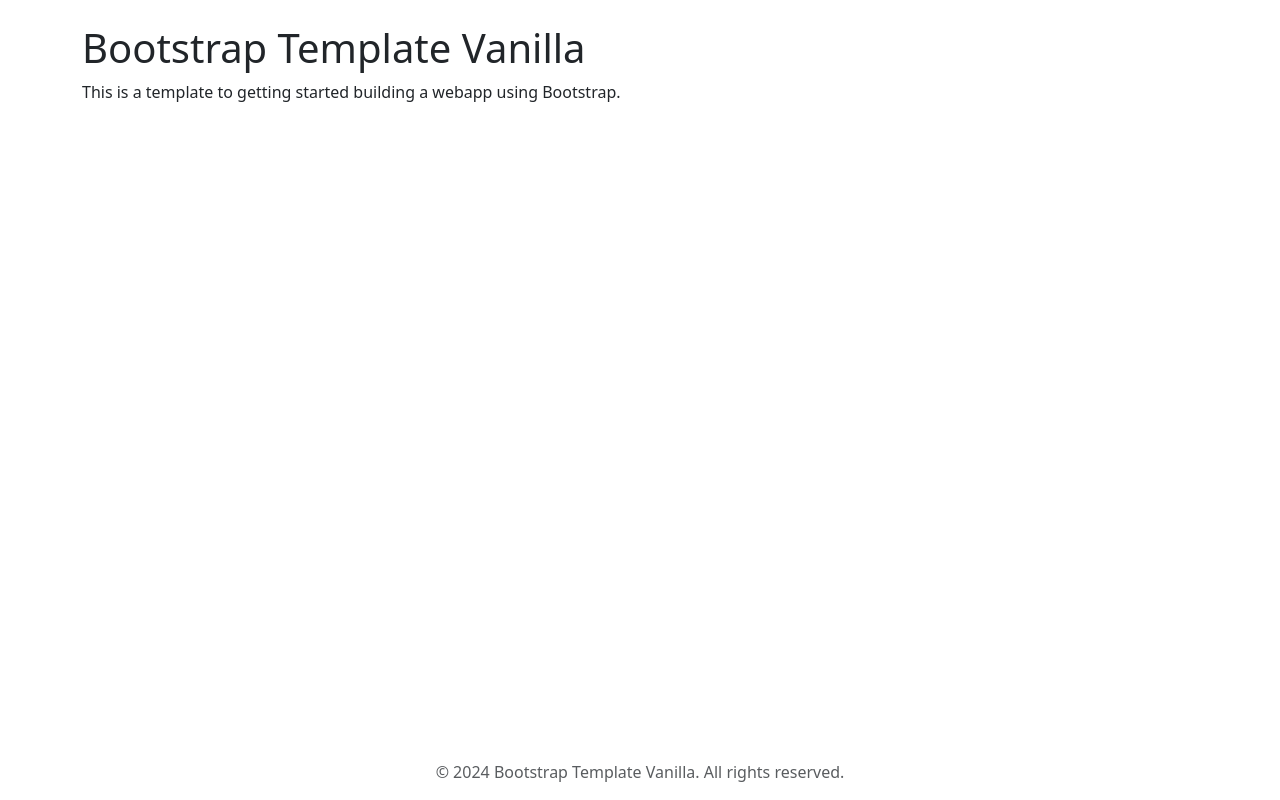
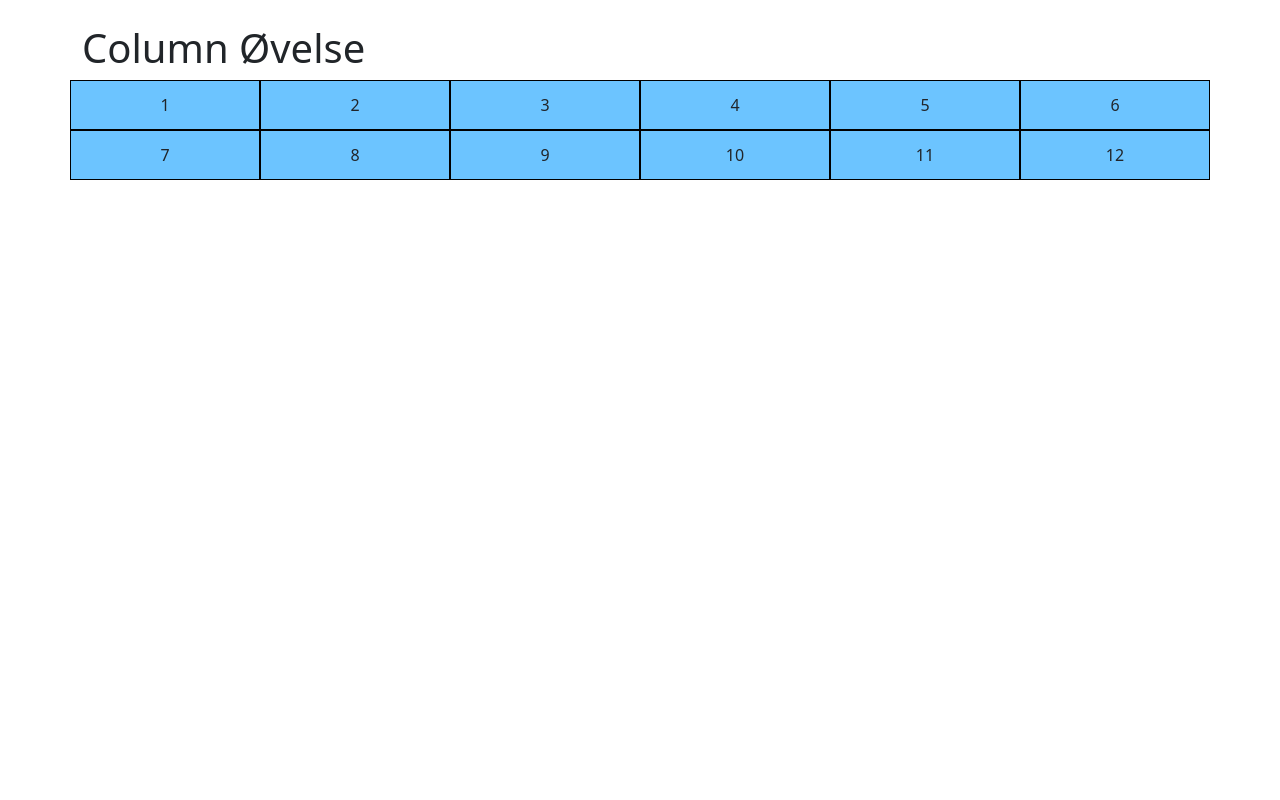
Before and after one commit to Madsf1110/tema4-bootstrap--velse, a plain HTML site: page index.html in a window 1280 px wide. Drawn offline with Linux system fonts and the light colour scheme.

Commit message:
Column øvelse

```diff
--- a/css/style.css
+++ b/css/style.css
@@ -1,3 +1,9 @@
-/*
- * Write your own styles in this file
- */
+.container [class^="col"]{
+    padding-top: .75rem;
+    padding-bottom: .75rem;
+    background-color: rgb(108, 196, 255);
+    border: 1px solid rgba(0,0,0,5);
+}
+.container mt-4{
+    margin: 8px 134.667px 0px;
+}
--- a/index.html
+++ b/index.html
@@ -15,21 +15,27 @@
     <script src="js/script.js" defer></script>
 </head>
 <body class="min-vh-100 overflow-y-scroll d-flex flex-column">
-    <header>
-        <!-- Your navigation could live here, or you can delete the header tag -->
-    </header>
 
-    <main class="flex-grow-1">
-        <section class="container mt-4">
-            <h1>Bootstrap Template Vanilla</h1>
-            <p>
-                This is a template to getting started building a webapp using Bootstrap.
-            </p>
-        </section>
-    </main>
+    <section class="container mt-4">
+        <h1>Column Øvelse</h1>
+    </section>
 
-    <footer class="text-center text-muted mt-4">
-        <p>&copy; 2024 Bootstrap Template Vanilla. All rights reserved.</p>
-    </footer>
+<div class="container text-center">
+    <div class="row">
+        <div class="col-sm-6 col-md-4 col-lg-3 col-xl-2">1</div>
+        <div class="col-sm-6 col-md-4 col-lg-3 col-xl-2">2</div>
+        <div class="col-sm-6 col-md-4 col-lg-3 col-xl-2">3</div>
+        <div class="col-sm-6 col-md-4 col-lg-3 col-xl-2">4</div>
+        <div class="col-sm-6 col-md-4 col-lg-3 col-xl-2">5</div>
+        <div class="col-sm-6 col-md-4 col-lg-3 col-xl-2">6</div>
+        <div class="col-sm-6 col-md-4 col-lg-3 col-xl-2">7</div>
+        <div class="col-sm-6 col-md-4 col-lg-3 col-xl-2">8</div>
+        <div class="col-sm-6 col-md-4 col-lg-3 col-xl-2">9</div>
+        <div class="col-sm-6 col-md-4 col-lg-3 col-xl-2">10</div>
+        <div class="col-sm-6 col-md-4 col-lg-3 col-xl-2">11</div>
+        <div class="col-sm-6 col-md-4 col-lg-3 col-xl-2">12</div>
+    </div>
+</div>
+
 </body>
 </html>
```
